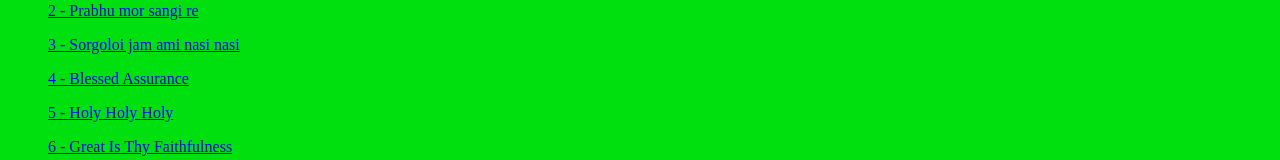
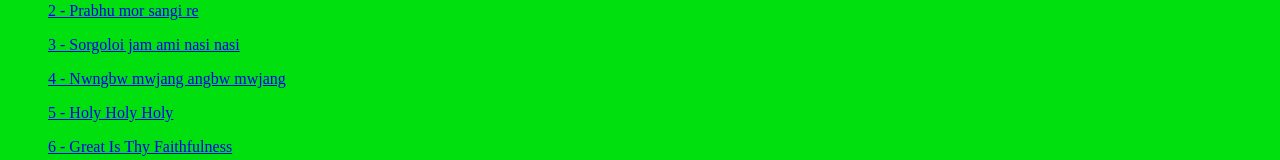
Before and after one commit to mwrlabro49-lang/Song-sheet, a plain HTML site: page content.html in a window 1280 px wide. Shown: the part 160-320 px from the top of the page. Drawn offline with Linux system fonts and the light colour scheme.

Commit message:
Update content.html

```diff
--- a/content.html
+++ b/content.html
@@ -28,7 +28,7 @@ onkeyup="searchSong()" size="35">
 
 <p><a href="song3.html">3 - Sorgoloi jam ami nasi nasi</a></p>
 
-<p><a href="song4.html">4 - Blessed Assurance</a></p>
+<p><a href="song4.html">4 - Nwngbw mwjang angbw mwjang</a></p>
 
 <p><a href="song5.html">5 - Holy Holy Holy</a></p>
 
```
